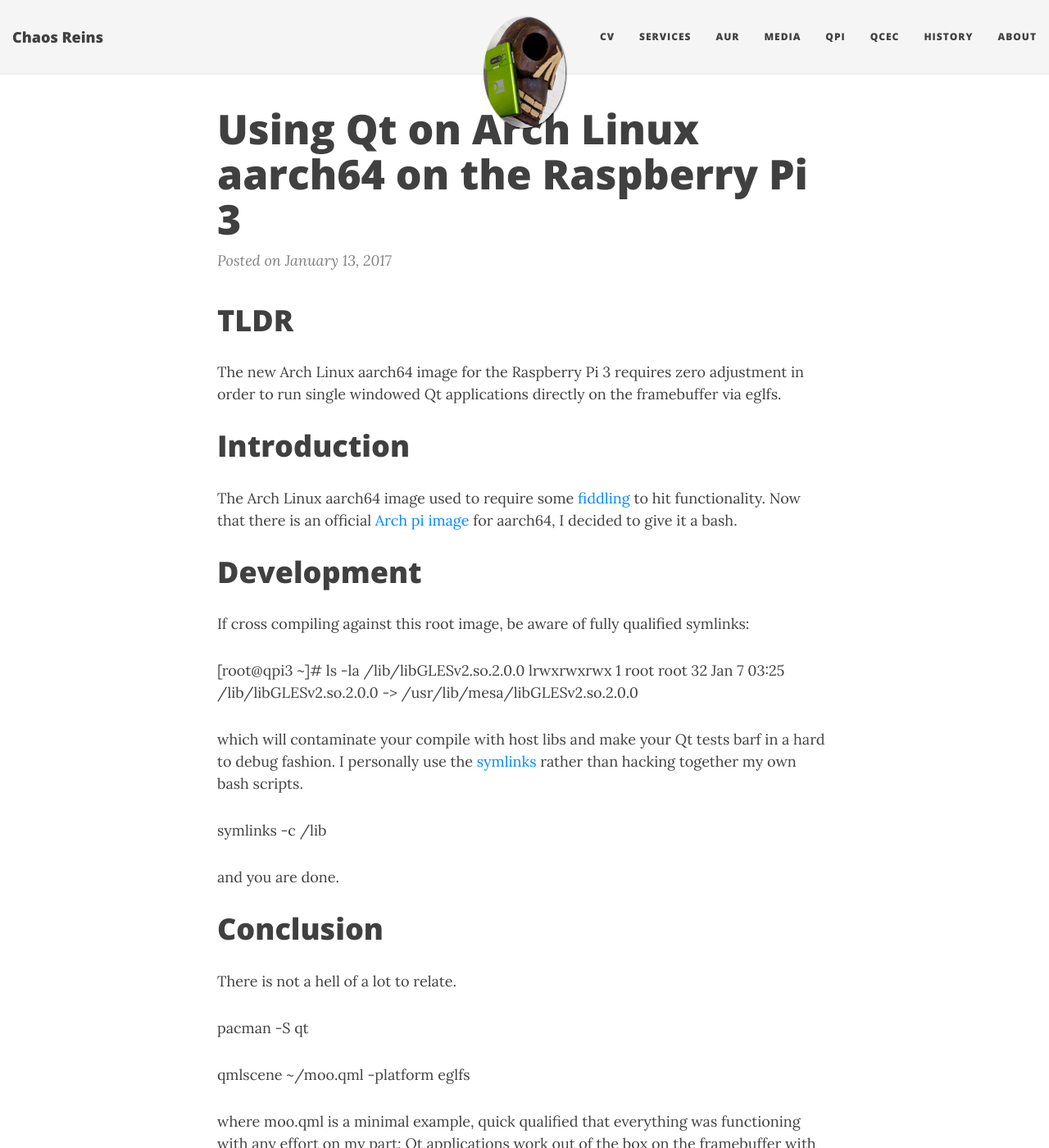
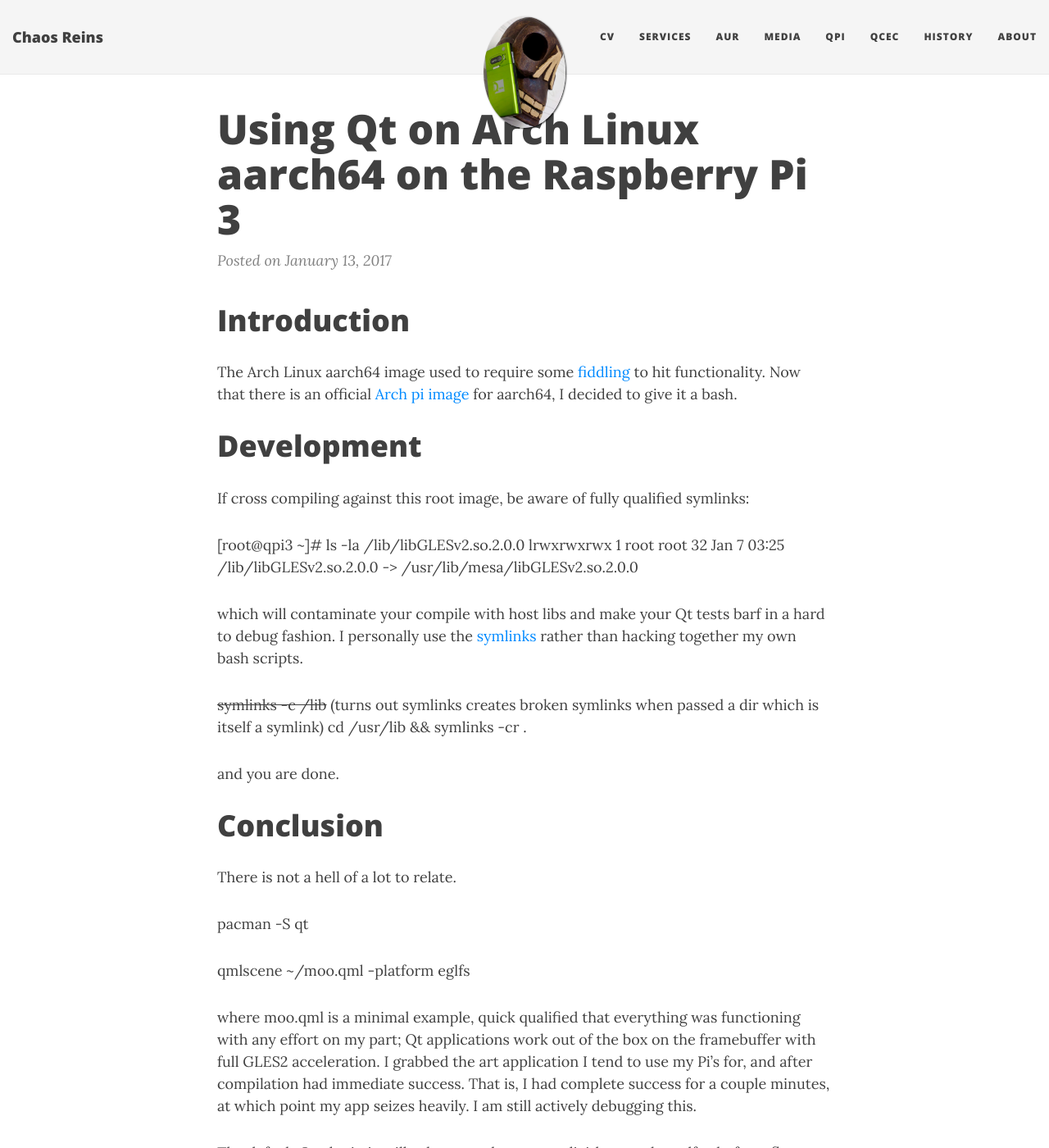
Before and after one commit to sirspudd/sirspudd.github.io, a Jekyll site: the page built from _posts/2017-01-13-qt-pi3-arch-aarch64.md, in a window 1280 px wide and 1400 px high. Shown: the whole window at 82% size. Built offline with Jekyll 4.4.1, drawn with Linux system fonts in a browser that asks for light colours; nearby versions of some CDN libraries; comment, search, counter and statistics services are not loaded; some of the changed text lies outside the part shown.

Commit message:
Document freeze
Change-Id: I85fce1968aa0bb9376e8e75594ee2d43d01a5955

```diff
--- a/_posts/2017-01-13-qt-pi3-arch-aarch64.md
+++ b/_posts/2017-01-13-qt-pi3-arch-aarch64.md
@@ -5,10 +5,6 @@ date:   2017-01-13 12:10:59 -0700
 published: true
 tags: [qt, pi, embedded, gl, arch, linux, oss]
 ---
-
-# TLDR
-
-The new Arch Linux aarch64 image for the Raspberry Pi 3 requires zero adjustment in order to run single windowed Qt applications directly on the framebuffer via eglfs.
 
 # Introduction
 
@@ -23,7 +19,8 @@ lrwxrwxrwx 1 root root 32 Jan  7 03:25 /lib/libGLESv2.so.2.0.0 -> /usr/lib/mesa/
 
 which will contaminate your compile with host libs and make your Qt tests barf in a hard to debug fashion. I personally use the [symlinks](https://github.com/brandt/symlinks) rather than hacking together my own bash scripts.
 
-symlinks -c /lib
+~~symlinks -c /lib~~ (turns out symlinks creates broken symlinks when passed a dir which is itself a symlink)
+cd /usr/lib && symlinks -cr .
 
 and you are done.
 
@@ -35,7 +32,7 @@ pacman -S qt
 
 qmlscene ~/moo.qml -platform eglfs
 
-where moo.qml is a minimal example, quick qualified that everything was functioning with any effort on my part; Qt applications work out of the box on the framebuffer with full GLES2 acceleration. I grabbed the art application I tend to use my Pi's for, and after compilation had immediate success.
+where moo.qml is a minimal example, quick qualified that everything was functioning with any effort on my part; Qt applications work out of the box on the framebuffer with full GLES2 acceleration. I grabbed the art application I tend to use my Pi's for, and after compilation had immediate success. That is, I had complete success for a couple minutes, at which point my app seizes heavily. I am still actively debugging this.
 
 The default Qt plugin is still xcb, so you have to explicitly pass the eglfs platform flag as documented above. Either that or export QT_QPA_PLATFORM=eglfs in your environment to override this default.
 
```
